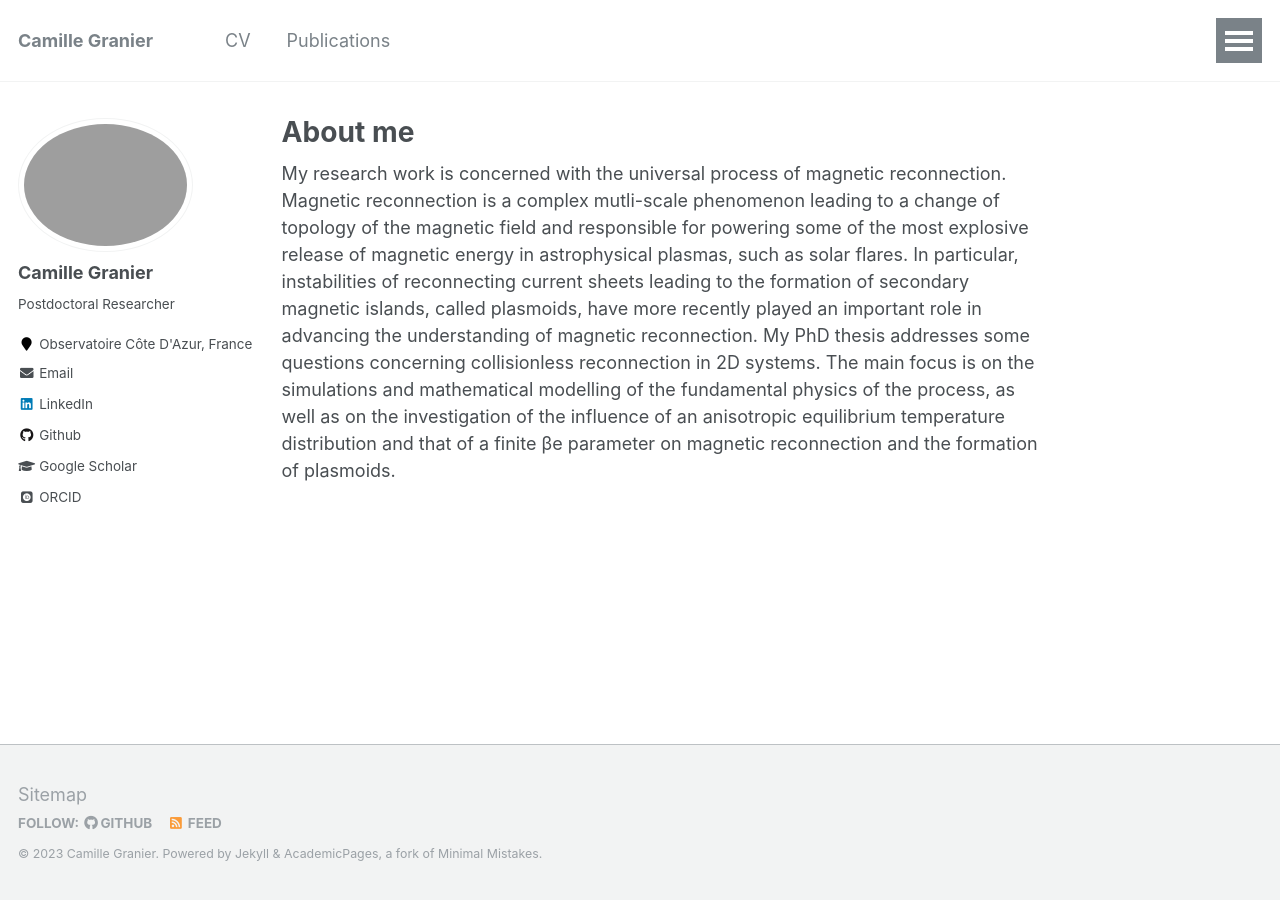
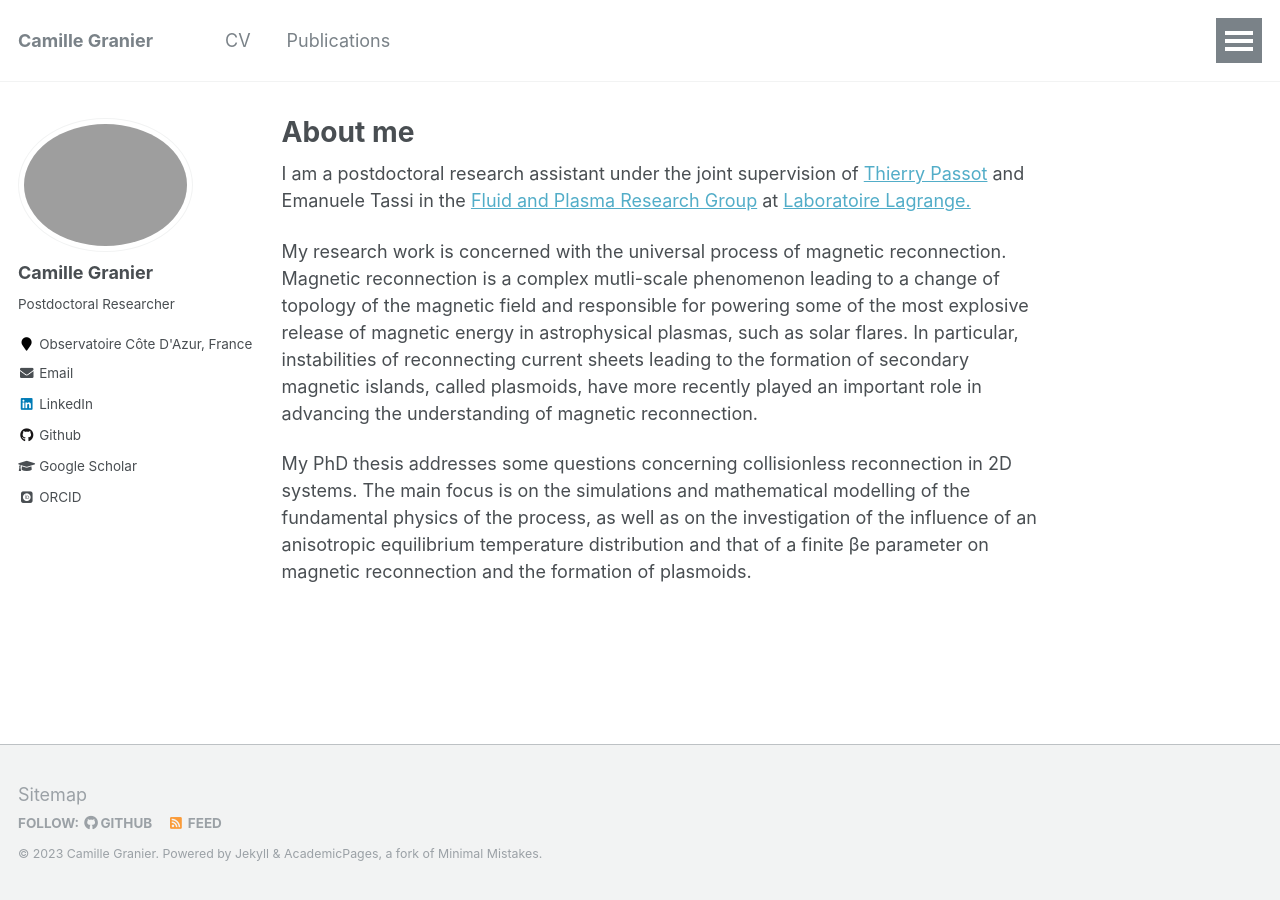
Before and after one commit to K1000Granier/K1000Granier.github.io, a Jekyll site: the page built from _pages/about.md, in a window 1280 px wide. Built offline with Jekyll 4.4.1, drawn with Linux system fonts in a browser that asks for light colours; some web fonts are replaced.

Commit message:
Update about.md

```diff
--- a/_pages/about.md
+++ b/_pages/about.md
@@ -8,5 +8,8 @@ redirect_from:
   - /about.html
 ---
 
+I am a postdoctoral research assistant under the joint supervision of <a href="/fr/thierry-passot">Thierry Passot</a> and Emanuele Tassi in the <a href="https://fluid.oca.eu/fr/fluid">Fluid and Plasma Research Group</a> at <a href="https://lagrange.oca.eu/fr/accueil-lagrange">Laboratoire Lagrange.
+
 My research work is concerned with the universal process of magnetic reconnection. Magnetic reconnection is a complex mutli-scale phenomenon leading to a change of topology of the magnetic field and responsible for powering some of the most explosive release of magnetic energy in astrophysical plasmas, such as solar flares. In particular, instabilities of reconnecting current sheets leading to the formation of secondary magnetic islands, called plasmoids, have more recently played an important role in advancing the understanding of magnetic reconnection.
+
 My PhD thesis addresses some questions concerning collisionless reconnection in 2D systems. The main focus is on the simulations and mathematical modelling of the fundamental physics of the process, as well as on the investigation of the influence of an anisotropic equilibrium temperature distribution and that of a finite βe parameter on magnetic reconnection and the formation of plasmoids.
```
